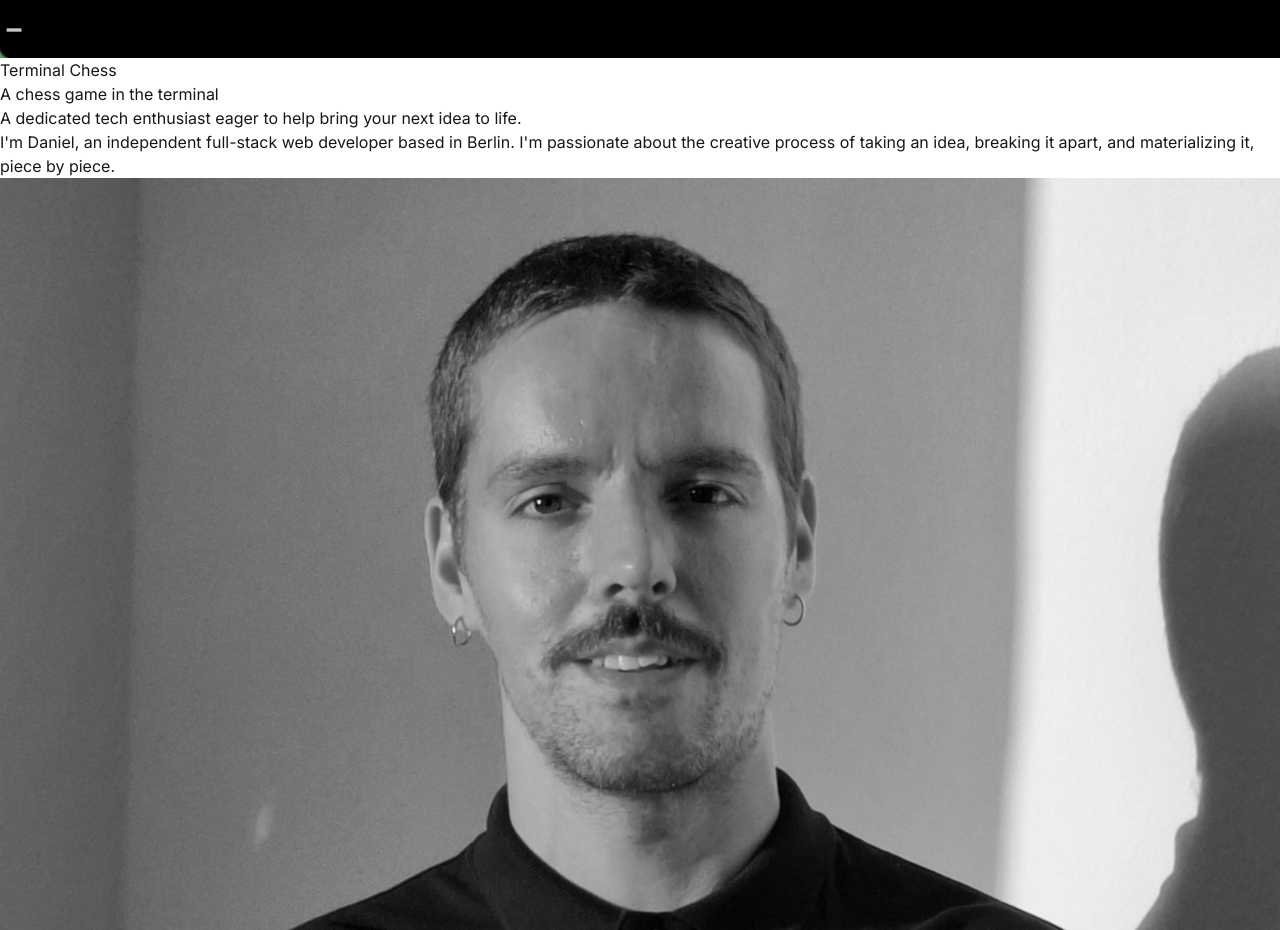
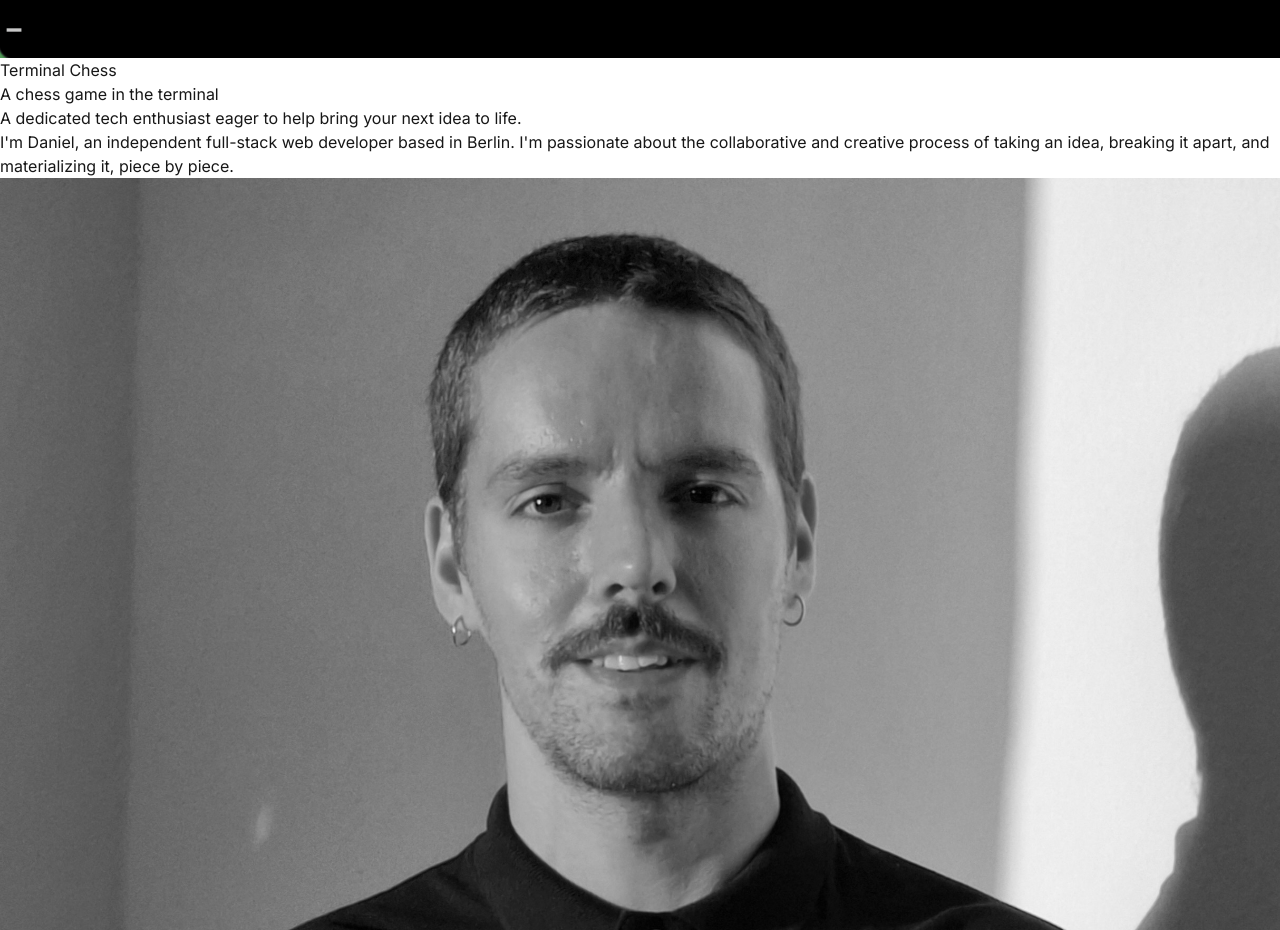
Before and after one commit to daniel-echevarria/portfolio, a Next.js app: page / in a window 1280 px wide. Shown: the part 6260-7190 px from the top of the page. Built offline with nearby package versions, Linux system fonts and the light colour scheme.

Commit message:
Minor cleaning

```diff
--- a/src/app/page.tsx
+++ b/src/app/page.tsx
@@ -6,6 +6,11 @@ import Card from "@/components/Card";
 import { FaLinkedin, FaGithub, FaEnvelope } from "react-icons/fa";
 
 export default function Home() {
+  const miniBio = `I'm Daniel, an independent full-stack web developer based in
+    Berlin. I'm passionate about the collaborative and creative
+    process of taking an idea, breaking it apart, and
+    materializing it, piece by piece.`;
+
   return (
     <>
       <nav className="z-10 w-full justify-between flex text-grey-900 text-xl font-bold p-8 sm:p-20">
@@ -63,23 +68,19 @@ export default function Home() {
               <div></div>
               <div className="bg-gray-900 mr-10"></div>
               <div className="lg:py-10 mr-10">
-                <p
-                  className={`font-light text-2xl sm:text-3xl md:text-4xl lg:text-5xl `}
-                >
+                <p className="font-light text-2xl sm:text-3xl md:text-4xl lg:text-5xl">
                   A dedicated tech enthusiast eager to help bring your next idea
                   to life.
                 </p>
                 <p className="hidden sm:block text-l lg:text-xl mt-10">
-                  I'm Daniel, an independent full-stack web developer based in
-                  Berlin. I'm passionate about the creative process of taking an
-                  idea, breaking it apart, and materializing it, piece by piece.
+                  {miniBio}
                 </p>
               </div>
             </div>
             <div className="flex flex-col justify-end lg:pl-10 py-10 ">
               <Image
                 src="/me.jpg"
-                alt="daniel echevarria"
+                alt="picture of daniel echevarria looking professional"
                 width={2428}
                 height={3238}
                 priority
```
